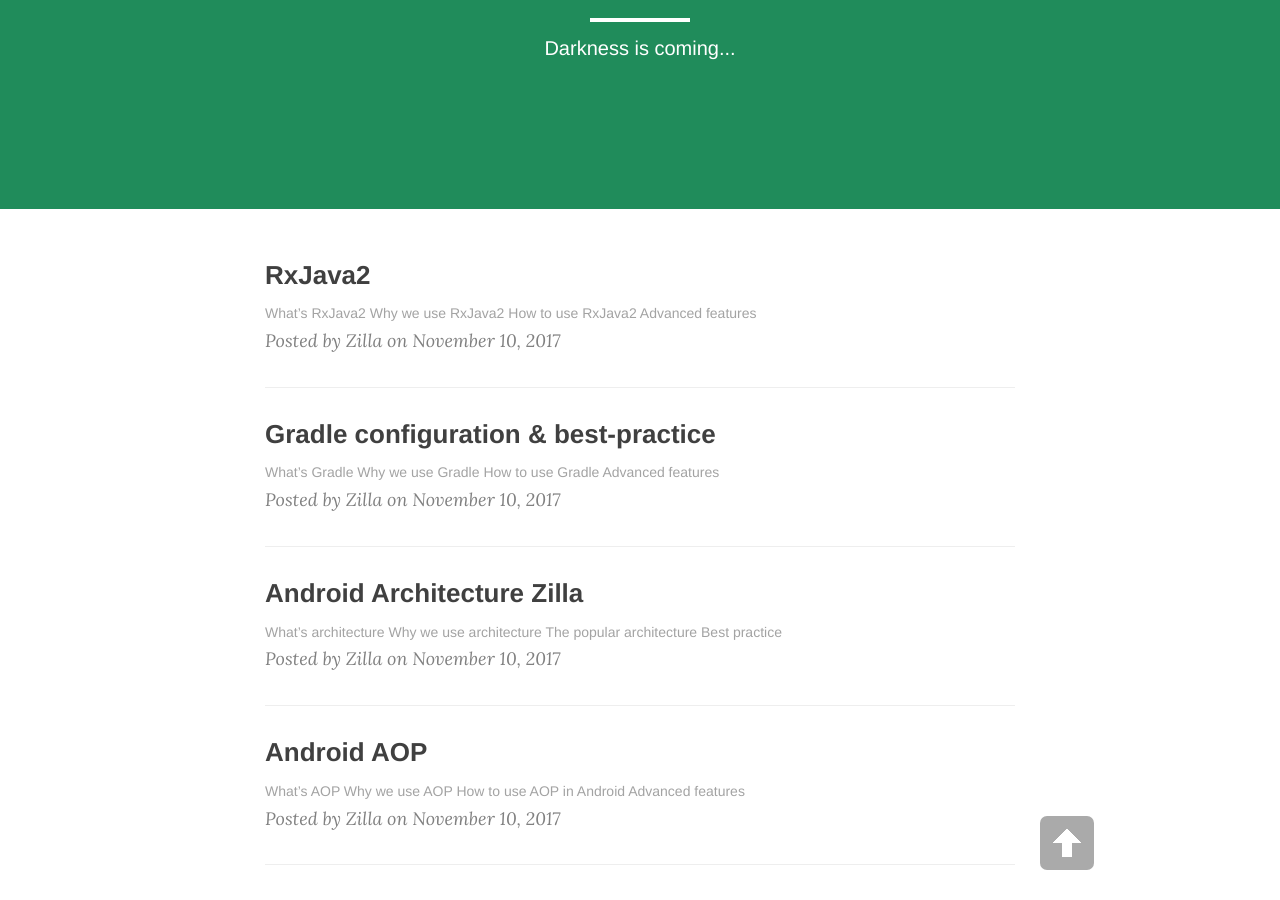
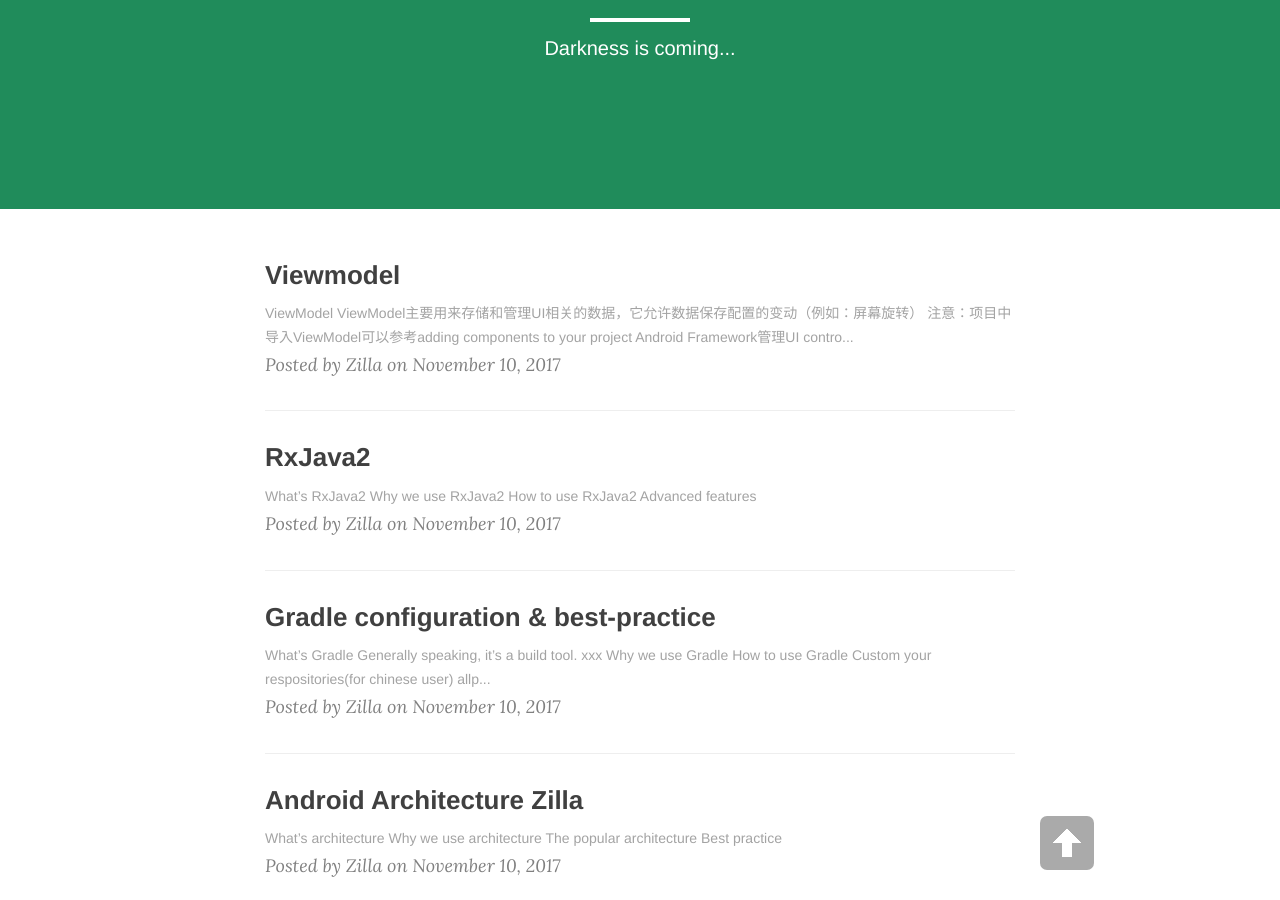
Before and after one commit to zillachan/zillachan.github.io, a Jekyll site: the page built from index.html, in a window 1280 px wide and 900 px high, scrolled down 219 px. Built offline with Jekyll 4.4.1, drawn with Linux system fonts in a browser that asks for light colours; nearby versions of some CDN libraries; the list of posts is cut into pages by our own code; some of the changed lines change nothing that is shown.

Commit message:
1.add viewmodel;2.update some gradle configuration

````diff
--- a/_posts/2017-11-10-Android-Gradle.md
+++ b/_posts/2017-11-10-Android-Gradle.md
@@ -8,6 +8,26 @@ description: The gradle configuration & best practice.
 ---
 
 ## What's Gradle
+Generally speaking, it's a build tool.
+```
+xxx
+```
 ## Why we use Gradle
 ## How to use Gradle
+- Custom your respositories(for chinese user)
+
+```
+allprojects {
+    repositories {
+        maven { url 'http://maven.aliyun.com/nexus/content/groups/public/' }
+        maven { url "https://jitpack.io" }
+        maven { url 'https://dl.google.com/dl/android/maven2/' }
+        google()
+        jcenter()
+    }
+}
+```
+- Config library version
+
+- xxx
 ## Advanced features
--- /dev/null
+++ b/_posts/2017-11-10-ViewModel.md
@@ -0,0 +1,126 @@
+
+# ViewModel
+ViewModel主要用来存储和管理UI相关的数据，它允许数据保存配置的变动（例如：屏幕旋转）
+> **注意**：项目中导入`ViewModel`可以参考[adding components to your project](https://developer.android.com/topic/libraries/architecture/adding-components.html)
+
+Android Framework管理UI controllers的生命周期，例如Activity和Fragment。Framework可能会决定销毁还是重新创建一个UI Controller，这个UI Controller会响应一个确定的用户动作或者那些你不受你控制的设备事件。
+如果系统销毁或者重新创建了一个UI Controller，你临时存在这些UI controller中的数据都会丢掉，例如：你的应用中的Activity可能包含了一个用户List，当Activity因为configuration change被重新创建的时候，新的Activity就需要重新获取用户List，如果是简单的数据，我们可以用Activity的`onSaveInstanceState()`方法保存数据，在`onCreate()`的时候恢复数据，但这种方法仅适合存储一些可以序列化的少量的数据，不适合潜在的大一点的数据，例如用户list或者bitmap。
+
+另外一个问题就是UI controller肯能经常需要做一些异步的回调，这些回调可能会消耗一些时间，UI controller需要管理这些回调来确保当UI controller被销毁的时候，如果这些耗时的回调还没有执行完，系统能够清理掉这些回调以避免潜在的内存泄漏。而这些管理工作需要大量的维护成本，在这种情况下，对象因为configuration change被重新创建后，可能会重新执行一些已经执行过的方法，这会造成资源的浪费。
+
+UI controller主要是用来展示数据，响应用户动作或者处理操作系统通信（例如权限请求）。让UI controller也去响应数据加载（从数据库或者网络）会让类更加膨胀，如果分配过多的职责给UI controller而不是把一些工作代理给其他类去做，会导致这个类试图自己去处理App的所有工作，也会导致测试很难开展。
+
+从UI controller的逻辑中分离出View data的所有权会更加简单和高效。
+
+## 实现一个ViewMode
+Architecture Components 为UI controller提供了ViewModel的帮助类，这些帮助类负责为UI准备数据。在configuration change的时候，这些`ViewModel`对象会被自动保持住，这样当Activity或者fragment重新创建实例的时候，这些数据可以立刻可用，例如：如果你需要在你得App中展示用户List，分配获取和保存用户list的责任给一个ViewModel，不要给Activity或者Fragment，就像下面的几行代码说明的：
+
+```
+public class MyViewModel extends ViewModel {
+    private MutableLiveData<List<User>> users;
+    public LiveData<List<User>> getUsers() {
+        if (users == null) {
+            users = new MutableLiveData<List<Users>>();
+            loadUsers();
+        }
+        return users;
+    }
+
+    private void loadUsers() {
+        // Do an asyncronous operation to fetch users.
+    }
+}
+```
+之后你就可以在Activity中访问这个List：
+
+```
+public class MyActivity extends AppCompatActivity {
+    public void onCreate(Bundle savedInstanceState) {
+        // Create a ViewModel the first time the system calls an activity's onCreate() method.
+        // Re-created activities receive the same MyViewModel instance created by the first activity.
+
+        MyViewModel model = ViewModelProviders.of(this).get(MyViewModel.class);
+        model.getUsers().observe(this, users -> {
+            // update UI
+        });
+    }
+}
+```
+如果这个Activity被重新创建了，它会重新获取到之前创建的`MyViewModel`，当宿主Activity finish掉后，框架会调用`ViewModel`对象的`onCleared`方法来清理资源。
+> **小心**：ViewModel决不能引用一个View，Lifecycle，或者其他任何可能引用了activity context的类。
+
+ViewModel 对象被设计比指定的View的实例或者LifecycleOwners活的更长，这种设计也意味着你写覆盖ViewModel的测试用例会更简单，因为ViewModel不知道View和Lifecycle对象。ViewModel对象可以包含LifecycleObservers,例如LiveData对象，但是决不能观察lifecycle-aware observables,例如LiveData对象。如果ViewModel需要Application context，例如查找系统服务，可以通过继承AndroidViewModel类，并且在构造函数中获取Application。
+
+## ViewModel的生命周期
+当获取ViewModel的时候，ViewModel对象被限制在Lifecycle中，传递到ViewModelProvider，ViewModel会一直在内存中直到Lifecycle永久离开（对于Activity是finish后，对于Fragment是在detached后）。
+
+图1展示了一个Activity在经历了旋转然后finish的许多生命周期状态，这幅图也展示了关联了Activity生命周期的ViewModel的lifetime，这幅图做那事了Activity的状态，作用于Fragment的生命周期的基本状态也是这样。
+![viewmodel-lifecycle](http://blog-1251624639.file.myqcloud.com/viewmodel-lifecycle.png)
+你通常会在系统首次调用Activity的onCreate()方法的时候请求一个ViewModel，在Activity的生命周期中，系统也许会调用多次onCreate()方法，就像设备屏幕旋转的时候，ViewModel从首次调用的时候存在，一直到Activity finish并destroy。
+
+## Fragment之间共享数据
+It's very common that two or more fragments in an activity need to communicate with each other. Imagine a common case of master-detail fragments, where you have a fragment in which the user selects an item from a list and another fragment that displays the contents of the selected item. This case is never trivial as both fragments need to define some interface description, and the owner activity must bind the two together. In addition, both fragments must handle the scenario where the other fragment is not yet created or visible.
+
+This common pain point can be addressed by using ViewModel objects. These fragments can share a ViewModel using their activity scope to handle this communication, as illustrated by the following sample code:
+
+```
+public class SharedViewModel extends ViewModel {
+    private final MutableLiveData<Item> selected = new MutableLiveData<Item>();
+
+    public void select(Item item) {
+        selected.setValue(item);
+    }
+
+    public LiveData<Item> getSelected() {
+        return selected;
+    }
+}
+
+public class MasterFragment extends Fragment {
+    private SharedViewModel model;
+    public void onCreate(Bundle savedInstanceState) {
+        super.onCreate(savedInstanceState);
+        model = ViewModelProviders.of(getActivity()).get(SharedViewModel.class);
+        itemSelector.setOnClickListener(item -> {
+            model.select(item);
+        });
+    }
+}
+
+public class DetailFragment extends Fragment {
+    public void onCreate(Bundle savedInstanceState) {
+        super.onCreate(savedInstanceState);
+        SharedViewModel model = ViewModelProviders.of(getActivity()).get(SharedViewModel.class);
+        model.getSelected().observe(this, { item ->
+           // Update the UI.
+        });
+    }
+}
+
+```
+Notice that both fragments use getActivity() when getting the ViewModelProvider. As a result, both fragments receive the same SharedViewModel instance, which is scoped to the activity.
+
+This approach offers the following benefits:
+
+The activity does not need to do anything, or know anything about this communication.
+Fragments don't need to know about each other besides the SharedViewModel contract. If one of the fragments disappears, the other one keeps working as usual.
+Each fragment has its own lifecycle, and is not affected by the lifecycle of the other one. If one fragment replaces the other one, the UI continues to work without any problems.
+
+## 使用ViewModel替换Loader
+Loader classes like CursorLoader are frequently used to keep the data in an app's UI in sync with a database. You can use ViewModel, with a few other classes, to replace the loader. Using a ViewModel separates your UI controller from the data-loading operation, which means you have fewer strong references between classes.
+
+In one common approach to using loaders, an app might use a CursorLoader to observe the contents of a database. When a value in the database changes, the loader automatically triggers a reload of the data and updates the UI:
+![viewmodel-loader](http://blog-1251624639.file.myqcloud.com/viewmodel-loader.png)
+
+Figure 2. Loading data with loaders
+ViewModel works with Room and LiveData to replace the loader. The ViewModel ensures that the data survives a device configuration change. Room informs your LiveData when the database changes, and the LiveData, in turn, updates your UI with the revised data.
+
+![viewmodel-replace-loader](http://blog-1251624639.file.myqcloud.com/viewmodel-replace-loader.png)
+Figure 3. Loading data with ViewModel
+This blog post describes how to use a ViewModel with a LiveData to replace an AsyncTaskLoader.
+
+As your data grows more complex, you might choose to have a separate class just to load the data. The purpose of ViewModel is to encapsulate the data for a UI controller to let the data survive configuration changes. For information about how to load, persist, and manage data across configuration changes, see Saving UI State.
+
+The Guide to Android App Architecture suggests building a repository class to handle these functions.
+
+谷歌官方文档参阅[这里](https://developer.android.com/topic/libraries/architecture/viewmodel.html)
````
